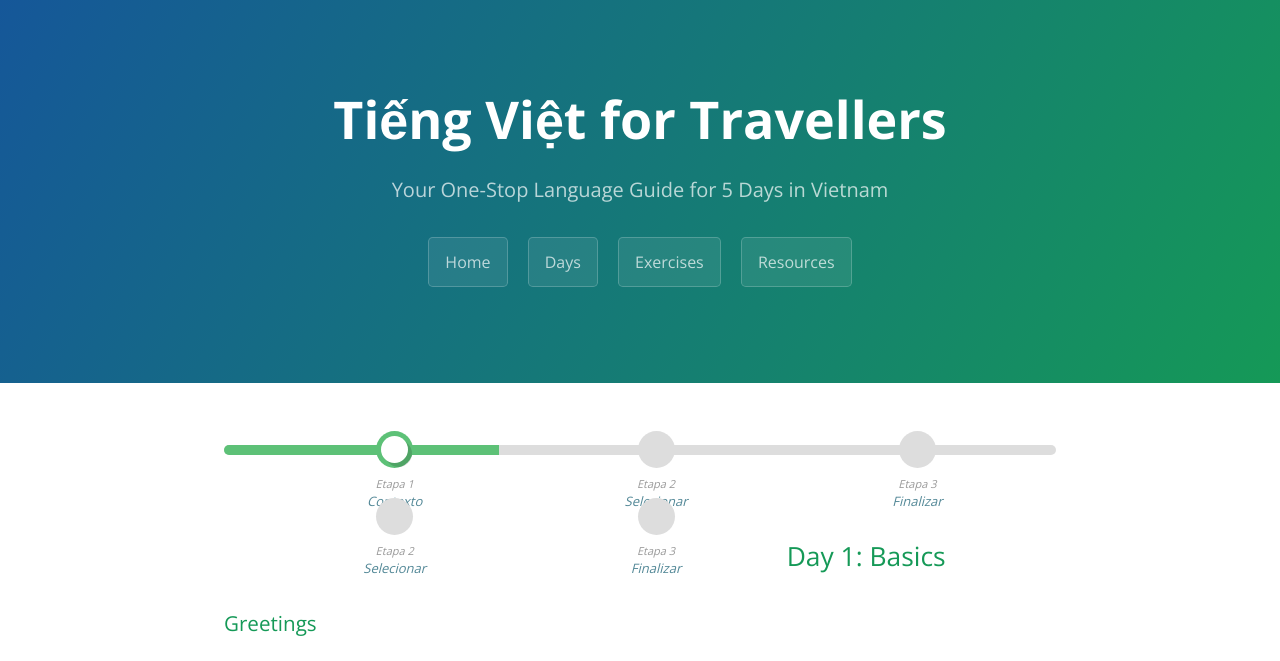
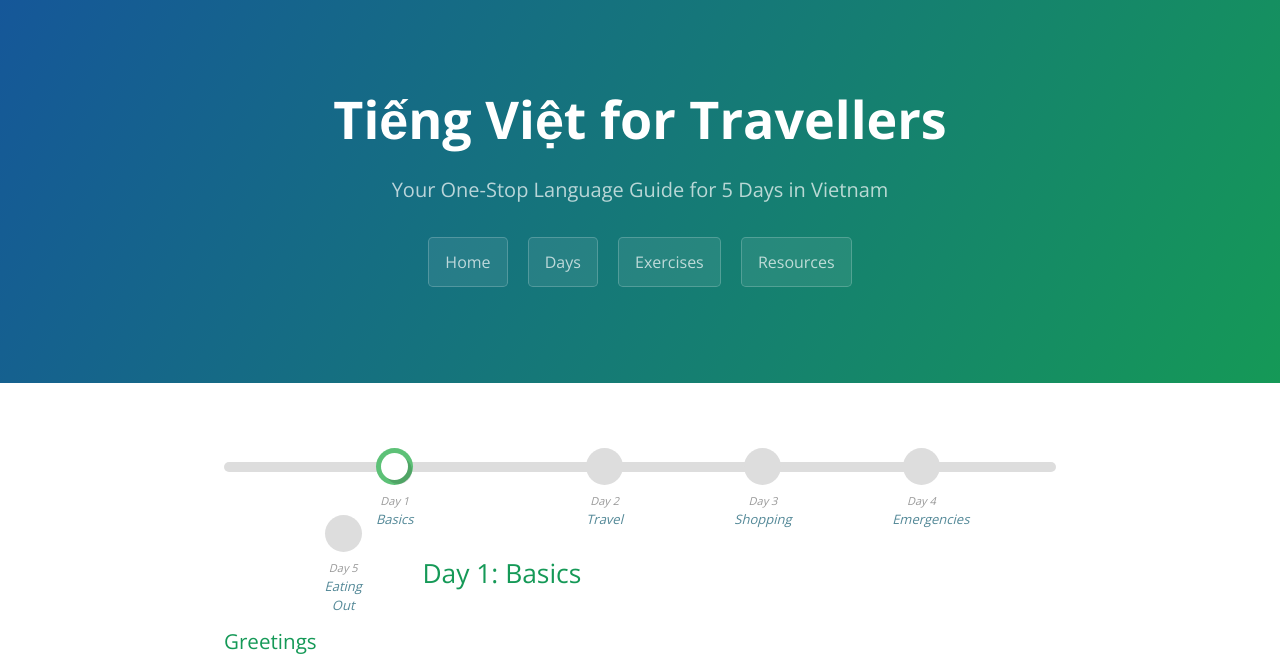
Before and after one commit to joy-ly/joy-ly.github.io, a plain HTML site: page day_1.html in a window 1280 px wide. Shown: the top 661 px of the page. Drawn offline with nearby package versions, Linux system fonts and the light colour scheme.

Commit message:
Update day_1.html

```diff
--- a/day_1.html
+++ b/day_1.html
@@ -23,48 +23,48 @@
 
     <section class="main-content">
 
-<div class="steps">
+<p><div class="steps">
     <ul class="steps-container">
         <li style="width:33%;" class="activated">
             <div class="step">
                 <div class="step-image"><span></span></div>
-                <div class="step-current">Etapa 1</div>
-                <div class="step-description">Contexto</div>
+                <div class="step-current">Day 1</div>
+                <div class="step-description">Basics</div>
             </div>
         </li>
-        <li style="width:33%;">
+        <li style="width:20%;">
             <div class="step">
                 <div class="step-image"><span></span></div>
-                <div class="step-current">Etapa 2</div>
-                <div class="step-description">Selecionar</div>
+                <div class="step-current">Day 2</div>
+                <div class="step-description">Travel</div>
             </div>
         </li>
-        <li style="width:33%;">
+        <li style="width:20%;">
             <div class="step">
                 <div class="step-image"><span></span></div>
-                <div class="step-current">Etapa 3</div>
-                <div class="step-description">Finalizar</div>
+                <div class="step-current">Day 3</div>
+                <div class="step-description">Shopping</div>
             </div>
         </li>
-	    <li style="width:33%;">
+	    <li style="width:20%;">
             <div class="step">
                 <div class="step-image"><span></span></div>
-                <div class="step-current">Etapa 2</div>
-                <div class="step-description">Selecionar</div>
+                <div class="step-current">Day 4</div>
+                <div class="step-description">Emergencies</div>
             </div>
         </li>
-        <li style="width:33%;">
+        <li style="width:20%;">
             <div class="step">
                 <div class="step-image"><span></span></div>
-                <div class="step-current">Etapa 3</div>
-                <div class="step-description">Finalizar</div>
+                <div class="step-current">Day 5</div>
+                <div class="step-description">Eating Out</div>
             </div>
         </li>
     </ul>
-    <div class="step-bar" style="width: 33%;"></div>
-</div>
+    <div class="step-bar" style="width: 20;"></div>
+	    </div></p>
 
-<h2>Day 1: Basics</h2>
+<p><h2>Day 1: Basics</h2></p>
 
 <h3>Greetings</h3>
 <p>Here is a video introducing some basic Vietnamese greetings.</p>
```
